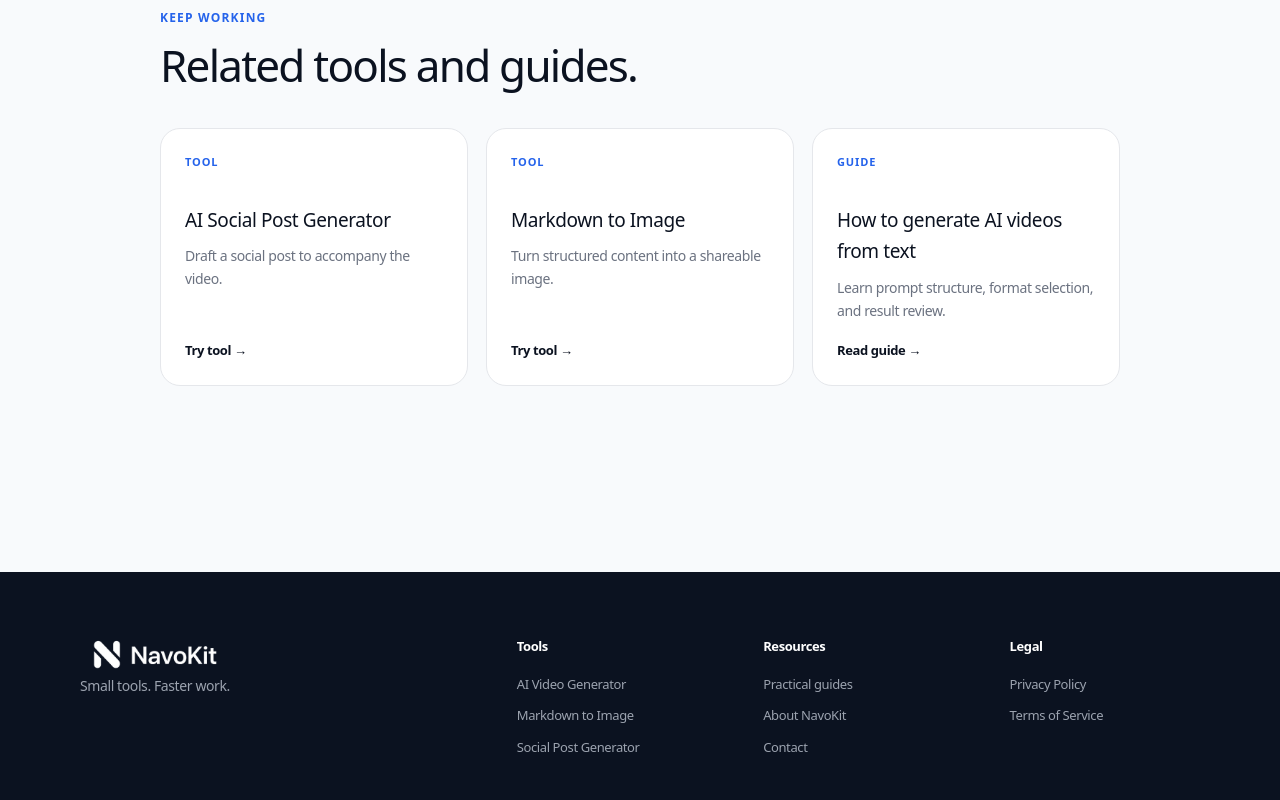
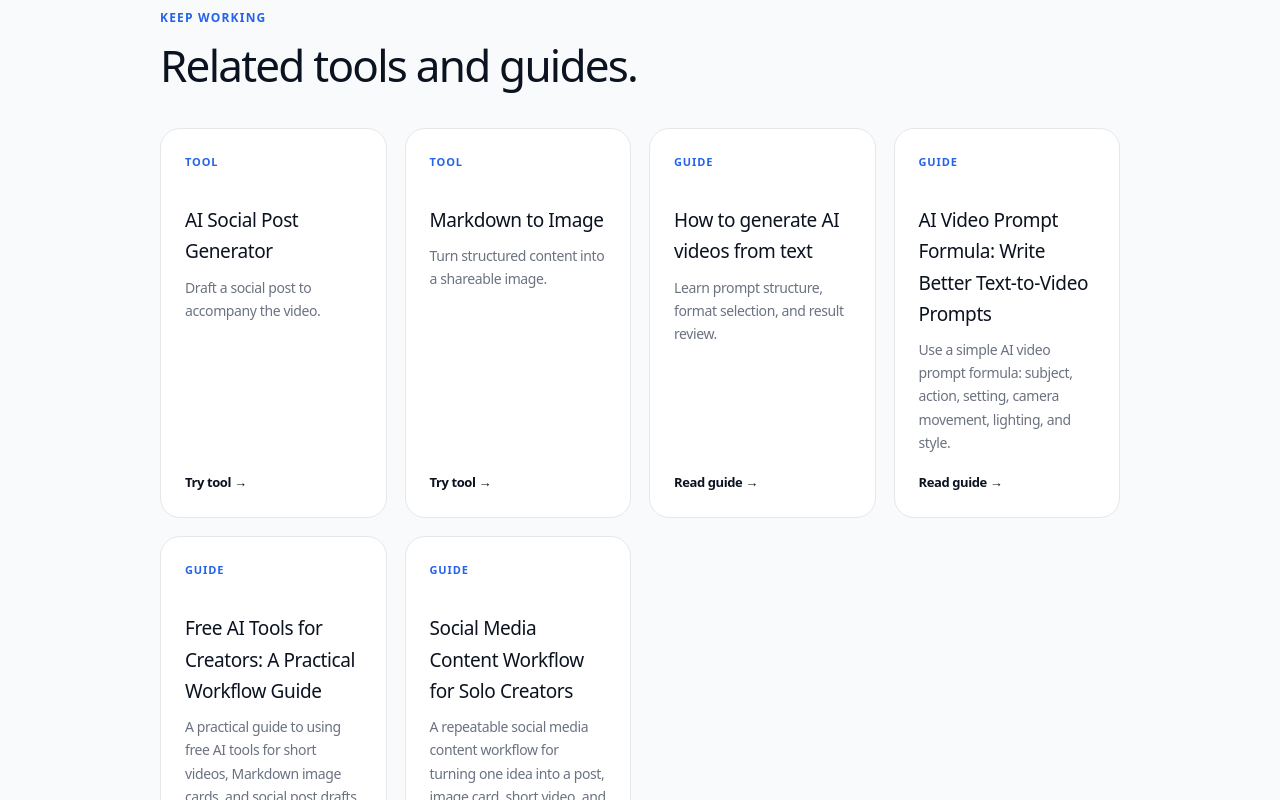
Before and after one commit to Blackdcp/navokit, a Next.js app: page /en/tools/free-ai-video-generator in a window 1280 px wide. Shown: the part 4880-5680 px from the top of the page. Built offline with nearby package versions, Linux system fonts and the light colour scheme.

Commit message:
seo: connect guide and tool internal links

```diff
--- a/src/app/[lang]/tools/ai-social-booster/page.tsx
+++ b/src/app/[lang]/tools/ai-social-booster/page.tsx
@@ -5,6 +5,7 @@ import { Metadata } from 'next'
 import { localizedCanonical } from '../../../../lib/site'
 import { SITE_URL } from '../../../../lib/site'
 import { getToolPageContent } from '../../../../lib/toolPageContent'
+import { withToolGuideLinks } from '../../../../lib/toolGuideLinks'
 import { breadcrumbList, safeJsonLd } from '../../../../lib/schema'
 
 export async function generateMetadata({
@@ -56,7 +57,7 @@ export default async function SocialBoosterPage({
   const resolvedParams = await params
   const lang = resolvedParams.lang
   const dict = await getDictionary(lang)
-  const content = getToolPageContent(lang, "ai-social-booster")
+  const content = withToolGuideLinks(lang, "ai-social-booster", getToolPageContent(lang, "ai-social-booster"))
   const schema = {
     "@context": "https://schema.org",
     "@graph": [
@@ -90,7 +91,7 @@ export default async function SocialBoosterPage({
       <SiteHeader lang={lang} />
 
       <main>
-        <SocialBoosterClient dict={dict} lang={lang} />
+        <SocialBoosterClient dict={dict} lang={lang} content={content} />
       </main>
     </div>
   )
--- a/src/app/[lang]/tools/free-ai-video-generator/ClientPage.tsx
+++ b/src/app/[lang]/tools/free-ai-video-generator/ClientPage.tsx
@@ -5,14 +5,14 @@ import SiteFooter from "../../../../components/SiteFooter";
 import SiteHeader from "../../../../components/SiteHeader";
 import ToolPageContent from "../../../../components/ToolPageContent";
 import { trackToolError, trackToolEvent } from "../../../../lib/clientAnalytics";
-import { getToolPageContent } from "../../../../lib/toolPageContent";
+import type { ToolPageContentData } from "../../../../types/toolPageContent";
 
 type Format = "landscape" | "portrait" | "square";
 type Status = "idle" | "submitting" | "polling" | "success" | "error";
 type DurationChoice = "auto" | "3" | "5" | "10" | "18";
 const durationOptions = ["3", "5", "10", "18"] as const;
 
-export default function AiVideoClient({ lang }: { lang: "en" | "zh" }) {
+export default function AiVideoClient({ lang, content }: { lang: "en" | "zh"; content: ToolPageContentData }) {
   const zh = lang === "zh";
   const [prompt, setPrompt] = useState("");
   const [format, setFormat] = useState<Format>("landscape");
@@ -24,7 +24,6 @@ export default function AiVideoClient({ lang }: { lang: "en" | "zh" }) {
   const [error, setError] = useState("");
   const timer = useRef<ReturnType<typeof setTimeout> | null>(null);
   const polls = useRef(0);
-  const content = getToolPageContent(lang, "free-ai-video-generator");
   const examples = zh
     ? ["一只红狐走过积雪森林，雪花轻落，低机位跟拍，写实电影风格。", "黑色岩石上的香水瓶，薄雾缓慢流动，产品慢镜头，戏剧化灯光。"]
     : ["A red fox walking through a snowy forest, soft snowfall, low tracking shot, realistic cinematic style.", "A perfume bottle on black stone, mist drifting around it, slow product shot, dramatic lighting."];
--- a/src/app/[lang]/tools/free-ai-video-generator/page.tsx
+++ b/src/app/[lang]/tools/free-ai-video-generator/page.tsx
@@ -1,6 +1,7 @@
 import type { Metadata } from "next";
 import { localizedCanonical, SITE_URL } from "../../../../lib/site";
 import { getToolPageContent } from "../../../../lib/toolPageContent";
+import { withToolGuideLinks } from "../../../../lib/toolGuideLinks";
 import { breadcrumbList, safeJsonLd } from "../../../../lib/schema";
 import AiVideoClient from "./ClientPage";
 
@@ -45,7 +46,7 @@ export default async function AiVideoPage({
   params: Promise<{ lang: "zh" | "en" }>;
 }) {
   const { lang } = await params;
-  const content = getToolPageContent(lang, "free-ai-video-generator");
+  const content = withToolGuideLinks(lang, "free-ai-video-generator", getToolPageContent(lang, "free-ai-video-generator"));
   const schema = {
     "@context": "https://schema.org",
     "@graph": [
@@ -83,7 +84,7 @@ export default async function AiVideoPage({
         type="application/ld+json"
         dangerouslySetInnerHTML={{ __html: safeJsonLd(schema) }}
       />
-      <AiVideoClient lang={lang} />
+      <AiVideoClient lang={lang} content={content} />
     </>
   );
 }
--- a/src/app/[lang]/tools/markdown-to-image/page.tsx
+++ b/src/app/[lang]/tools/markdown-to-image/page.tsx
@@ -4,6 +4,7 @@ import { Metadata } from 'next';
 import { localizedCanonical } from '../../../../lib/site';
 import { SITE_URL } from '../../../../lib/site';
 import { getToolPageContent } from '../../../../lib/toolPageContent';
+import { withToolGuideLinks } from '../../../../lib/toolGuideLinks';
 import { breadcrumbList, safeJsonLd } from '../../../../lib/schema';
 
 export async function generateMetadata({
@@ -47,7 +48,11 @@ export default async function ChatExporterPage({
 }) {
   const resolvedParams = await params;
   const dict = await getDictionary(resolvedParams.lang);
-  const content = getToolPageContent(resolvedParams.lang, "markdown-to-image");
+  const content = withToolGuideLinks(
+    resolvedParams.lang,
+    "markdown-to-image",
+    getToolPageContent(resolvedParams.lang, "markdown-to-image"),
+  );
   const schema = {
     "@context": "https://schema.org",
     "@graph": [
@@ -77,7 +82,7 @@ export default async function ChatExporterPage({
   return (
     <>
       <script type="application/ld+json" dangerouslySetInnerHTML={{ __html: safeJsonLd(schema) }} />
-      <ChatExporter dict={dict} lang={resolvedParams.lang} />
+      <ChatExporter dict={dict} lang={resolvedParams.lang} content={content} />
     </>
   );
 }
--- a/src/app/globals.css
+++ b/src/app/globals.css
@@ -260,9 +260,13 @@ button, textarea, input, select { font: inherit; }
 .blog-article__header div { display: flex; align-items: center; gap: 16px; color: var(--color-navo-muted); font-size: 14px; font-weight: 550; }
 .article-card { padding: 40px 32px; border: 1px solid var(--color-navo-border); border-radius: 28px; background: #fff; box-shadow: 0 1px 2px rgba(11,18,32,.04); }
 .article-prose { color: #374151; font-size: 16px; line-height: 1.8; }
+.article-action-card { display: grid; grid-template-columns: 1fr auto; gap: 24px; align-items: center; margin-bottom: 18px; padding: 24px; border: 1px solid #D7E2F0; border-radius: 24px; background: linear-gradient(135deg, #F8FBFF 0%, #FFFFFF 58%, #EFF6FF 100%); box-shadow: 0 1px 2px rgba(11,18,32,.04); }
+.article-action-card .eyebrow { margin-bottom: 10px; }
+.article-action-card h2 { margin: 0 0 8px; color: var(--color-navo-ink); font-size: clamp(22px, 3vw, 30px); line-height: 1.12; letter-spacing: -.035em; }
+.article-action-card p { max-width: 640px; margin: 0; color: var(--color-navo-muted); font-size: 14px; line-height: 1.7; }
 .article-related { display: grid; gap: 36px; margin-top: 46px; }
 .article-related .eyebrow { margin-bottom: 14px; }
-.article-related-grid { display: grid; grid-template-columns: repeat(3, 1fr); gap: 14px; }
+.article-related-grid { display: grid; grid-template-columns: repeat(auto-fit, minmax(220px, 1fr)); gap: 14px; }
 .article-related-grid a { min-height: 190px; display: flex; flex-direction: column; padding: 22px; border: 1px solid var(--color-navo-border); border-radius: 20px; background: #fff; color: inherit; text-decoration: none; box-shadow: 0 1px 2px rgba(11,18,32,.04); transition: .18s ease; }
 .article-related-grid a:hover { transform: translateY(-1px); border-color: #CBD5E1; box-shadow: 0 10px 30px rgba(11,18,32,.07); }
 .article-related-grid strong { color: var(--color-navo-ink); font-size: 16px; line-height: 1.25; letter-spacing: -.02em; }
@@ -331,7 +335,7 @@ button, textarea, input, select { font: inherit; }
 .faq-list summary::-webkit-details-marker { display: none; }
 .faq-list summary span { color: var(--color-navo-blue); }
 .faq-list details p { max-width: 780px; margin: -6px 0 22px; color: var(--color-navo-muted); }
-.related-grid { display: grid; grid-template-columns: repeat(3,1fr); gap: 18px; }
+.related-grid { display: grid; grid-template-columns: repeat(auto-fit, minmax(220px, 1fr)); gap: 18px; }
 .related-grid a { min-height: 220px; display: flex; flex-direction: column; padding: 24px; border: 1px solid var(--color-navo-border); border-radius: 20px; background: #fff; text-decoration: none; transition: .2s ease; }
 .related-grid a:hover { box-shadow: 0 10px 30px rgba(11,18,32,.08); transform: translateY(-1px); }
 .related-grid span { color: var(--color-navo-blue); font-size: 11px; font-weight: 750; text-transform: uppercase; letter-spacing: .08em; }
@@ -410,6 +414,8 @@ button, textarea, input, select { font: inherit; }
   .blog-topic-strip { grid-template-columns: 1fr; margin-top: -18px; }
   .blog-card { padding: 26px; border-radius: 22px; }
   .article-card, .article-cta-card, .doc-card { padding: 28px 22px; border-radius: 22px; }
+  .article-action-card { grid-template-columns: 1fr; align-items: stretch; padding: 22px; border-radius: 22px; }
+  .article-action-card .button { width: 100%; }
   .article-related-grid { grid-template-columns: 1fr; }
   .tool-workspace { grid-template-columns: 1fr; }
   .instruction-grid, .related-grid, .example-grid, .tool-facts dl { grid-template-columns: 1fr; }
--- a/src/components/ChatExporter.tsx
+++ b/src/components/ChatExporter.tsx
@@ -8,7 +8,7 @@ import SiteFooter from "./SiteFooter";
 import SiteHeader from "./SiteHeader";
 import ToolPageContent from "./ToolPageContent";
 import { trackToolError, trackToolEvent } from "../lib/clientAnalytics";
-import { getToolPageContent } from "../lib/toolPageContent";
+import type { ToolPageContentData } from "../types/toolPageContent";
 
 type Dictionary = {
   tools: {
@@ -152,13 +152,12 @@ function saveBlob(blob: Blob, filename: string) {
   window.setTimeout(() => URL.revokeObjectURL(url), 1_000);
 }
 
-export default function ChatExporter({ dict, lang }: { dict: Dictionary; lang: "en" | "zh" }) {
+export default function ChatExporter({ dict, lang, content }: { dict: Dictionary; lang: "en" | "zh"; content: ToolPageContentData }) {
   const [markdown, setMarkdown] = useState("# Project notes\n\n**Small tools** help people finish work faster.\n\n- Clear input\n- Useful output\n- Easy to share");
   const [exporting, setExporting] = useState(false);
   const previewRef = useRef<HTMLDivElement>(null);
   const watermarkLogoRef = useRef<HTMLImageElement>(null);
   const zh = lang === "zh";
-  const content = getToolPageContent(lang, "markdown-to-image");
 
   useEffect(() => {
     loadWatermarkImage().catch(() => undefined);
--- a/src/components/SocialBoosterClient.tsx
+++ b/src/components/SocialBoosterClient.tsx
@@ -4,7 +4,7 @@ import { useState } from "react";
 import SiteFooter from "./SiteFooter";
 import ToolPageContent from "./ToolPageContent";
 import { trackToolError, trackToolEvent } from "../lib/clientAnalytics";
-import { getToolPageContent } from "../lib/toolPageContent";
+import type { ToolPageContentData } from "../types/toolPageContent";
 
 const outputIds = ["x", "linkedin", "instagram", "hooks"] as const;
 type DraftId = typeof outputIds[number];
@@ -54,7 +54,15 @@ function formatDrafts(drafts: Draft[], labels: Record<DraftId, string>) {
   return drafts.map(draft => `${labels[draft.id]}\n${draft.text}`).join("\n\n");
 }
 
-export default function SocialBoosterClient({ dict, lang }: { dict: { tools: { socialBooster: SocialCopy } }; lang: "en" | "zh" }) {
+export default function SocialBoosterClient({
+  dict,
+  lang,
+  content,
+}: {
+  dict: { tools: { socialBooster: SocialCopy } };
+  lang: "en" | "zh";
+  content: ToolPageContentData;
+}) {
   const t = dict.tools.socialBooster;
   const zh = lang === "zh";
   const [topic, setTopic] = useState("");
@@ -62,7 +70,6 @@ export default function SocialBoosterClient({ dict, lang }: { dict: { tools: { s
   const [drafts, setDrafts] = useState<Draft[]>([]);
   const [copied, setCopied] = useState<string | null>(null);
   const [error, setError] = useState("");
-  const content = getToolPageContent(lang, "ai-social-booster");
   const orderedDrafts = outputIds
     .map(id => drafts.find(draft => draft.id === id))
     .filter((draft): draft is Draft => Boolean(draft));
--- a/src/components/ToolPageContent.tsx
+++ b/src/components/ToolPageContent.tsx
@@ -14,6 +14,7 @@ export default function ToolPageContent({
   faqs,
   related,
   guide,
+  guides,
 }: {
   lang: string;
   eyebrow: string;
@@ -27,8 +28,10 @@ export default function ToolPageContent({
   faqs: ToolContentItem[];
   related: ToolContentLink[];
   guide?: ToolContentLink;
+  guides?: ToolContentLink[];
 }) {
   const zh = lang === "zh";
+  const guideLinks = guides && guides.length > 0 ? guides : guide ? [guide] : [];
 
   return (
     <div className="tool-content">
@@ -107,7 +110,7 @@ export default function ToolPageContent({
         <h2>{zh ? "相关工具与指南。" : "Related tools and guides."}</h2>
         <div className="related-grid">
           {related.map(item => <Link key={item.href} href={item.href}><span>{zh ? "工具" : "Tool"}</span><h3>{item.title}</h3><p>{item.description}</p><b>{zh ? "打开工具 →" : "Try tool →"}</b></Link>)}
-          {guide && <Link href={guide.href}><span>{zh ? "指南" : "Guide"}</span><h3>{guide.title}</h3><p>{guide.description}</p><b>{zh ? "阅读指南 →" : "Read guide →"}</b></Link>}
+          {guideLinks.map(item => <Link key={item.href} href={item.href}><span>{zh ? "指南" : "Guide"}</span><h3>{item.title}</h3><p>{item.description}</p><b>{zh ? "阅读指南 →" : "Read guide →"}</b></Link>)}
         </div>
       </section>
     </div>
--- a/src/lib/blog.ts
+++ b/src/lib/blog.ts
@@ -136,6 +136,24 @@ export function getRelatedBlogPosts(lang: "en" | "zh", post: BlogPost, limit = 3
     .map(item => item.candidate);
 }
 
+export function getBlogPostsForTool(lang: "en" | "zh", toolId: string, limit = 4): BlogPost[] {
+  return getBlogPosts(lang)
+    .filter(post => post.toolIds.includes(toolId) || post.relatedTools.includes(toolId))
+    .map(post => {
+      const primaryMatch = post.toolIds.includes(toolId) ? 2 : 0;
+      const relatedMatch = post.relatedTools.includes(toolId) ? 1 : 0;
+      const intentWeight = post.intent === "how_to" ? 1 : 0;
+
+      return {
+        post,
+        score: primaryMatch + relatedMatch + intentWeight,
+      };
+    })
+    .sort((a, b) => b.score - a.score || (a.post.date < b.post.date ? 1 : -1))
+    .slice(0, limit)
+    .map(item => item.post);
+}
+
 export function formatReadingTime(post: Pick<BlogPost, "readingTime">, lang: "en" | "zh") {
   return lang === "zh" ? `阅读约 ${post.readingTime} 分钟` : `${post.readingTime} min read`;
 }
--- /dev/null
+++ b/src/lib/toolGuideLinks.ts
@@ -0,0 +1,39 @@
+import type { ToolContentLink, ToolPageContentData } from "../types/toolPageContent";
+import { getBlogPostsForTool } from "./blog";
+
+type Lang = "en" | "zh";
+
+function dedupeLinks(links: ToolContentLink[]) {
+  const seen = new Set<string>();
+
+  return links.filter(link => {
+    if (seen.has(link.href)) return false;
+    seen.add(link.href);
+    return true;
+  });
+}
+
+export function getToolGuideLinks(lang: Lang, toolId: string, limit = 4): ToolContentLink[] {
+  return getBlogPostsForTool(lang, toolId, limit).map(post => ({
+    title: post.title,
+    description: post.description,
+    href: `/${lang}/blog/${post.slug}`,
+  }));
+}
+
+export function withToolGuideLinks(
+  lang: Lang,
+  toolId: string,
+  content: ToolPageContentData,
+  limit = 4,
+): ToolPageContentData {
+  const guideLinks = dedupeLinks([
+    ...(content.guide ? [content.guide] : []),
+    ...getToolGuideLinks(lang, toolId, limit),
+  ]).slice(0, limit);
+
+  return {
+    ...content,
+    guides: guideLinks,
+  };
+}
--- a/src/types/toolPageContent.ts
+++ b/src/types/toolPageContent.ts
@@ -14,4 +14,5 @@ export interface ToolPageContentData {
   faqs: ToolContentItem[];
   related: ToolContentLink[];
   guide?: ToolContentLink;
+  guides?: ToolContentLink[];
 }
```
Also changed, not shown: src/app/[lang]/blog/[slug]/page.tsx (+26 -4 lines).
